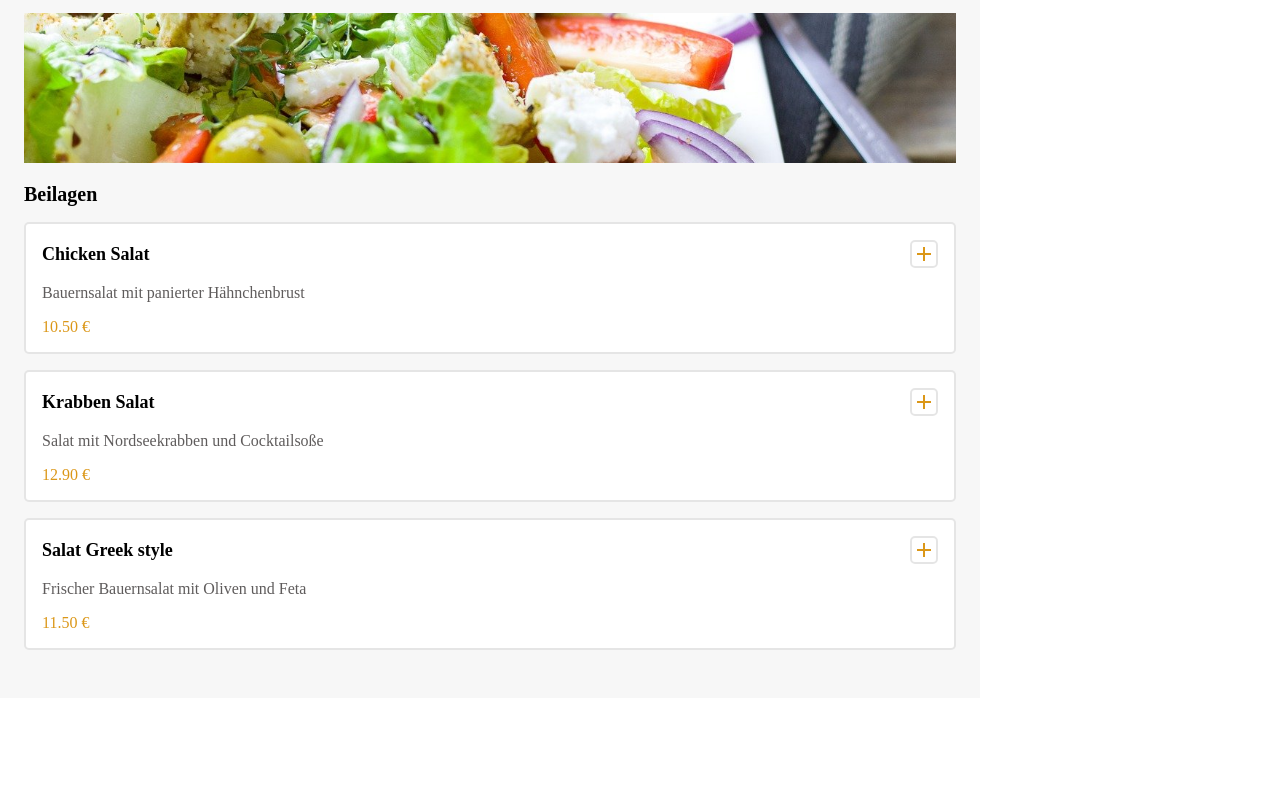
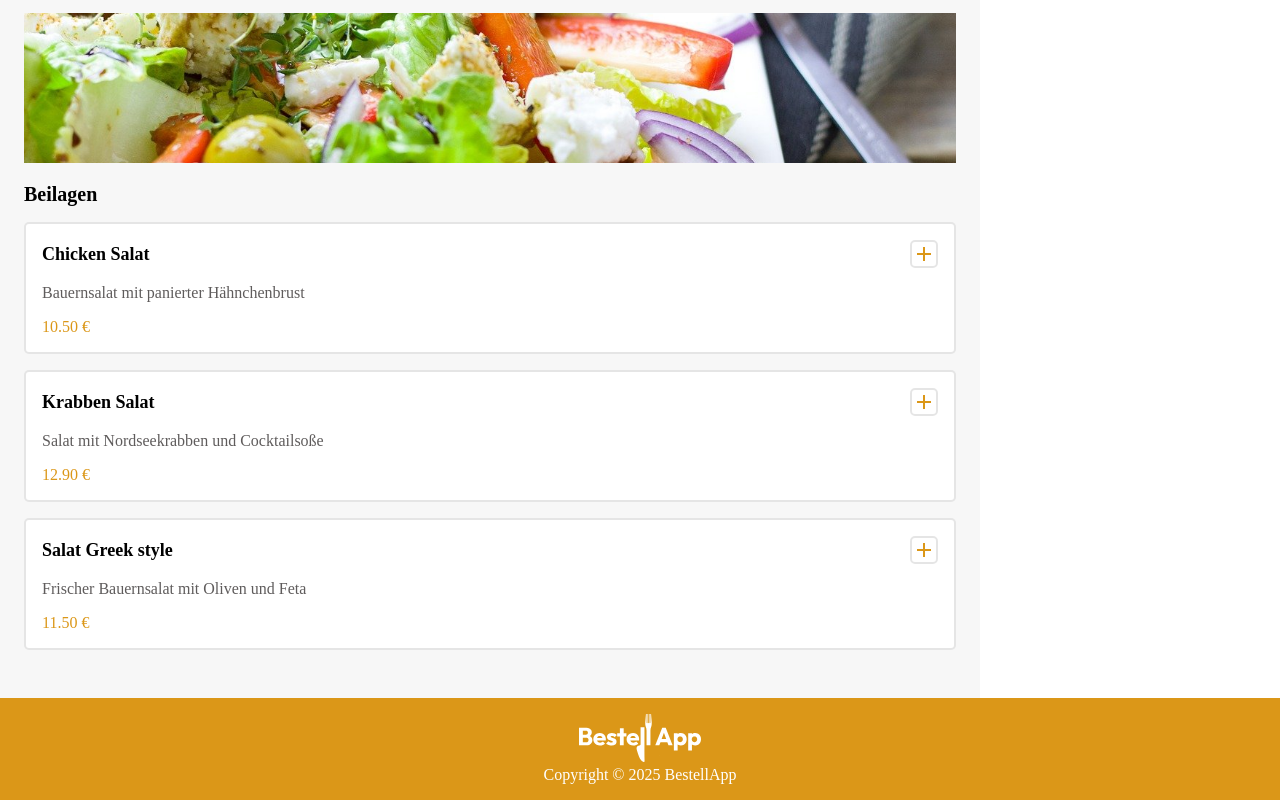
Before and after one commit to XbatzoX/BestellApp, a plain HTML site: page index.html in a window 1280 px wide. Shown: the part 1256-2056 px from the top of the page. Before the commit the page ends 1954 px from the top, so only its background shows below. Drawn offline with Linux system fonts and the light colour scheme; a web font is replaced by a local one.

Commit message:
added footer

```diff
--- a/index.html
+++ b/index.html
@@ -16,7 +16,7 @@
 </head>
 <body onload="renderDishes()">
     <header>
-        <div class="headline">
+        <div id="header_link" class="headline">
             <img src="./assets/img/Bestell App- Logo.svg" alt="Bestell App Logo">
         </div>
     </header>
@@ -83,7 +83,12 @@
                 </div>
             </div>
         </section>
-
     </main>
+    <footer class="color-header-footer">
+        <a href="#header_link">
+            <img id="footer-logo" src="./assets/img/Bestell App- Logo.svg" alt="logo of bestellapp">
+        </a>
+        <span>Copyright &copy; 2025 BestellApp</span>
+    </footer>
 </body>
 </html>
--- a/style.css
+++ b/style.css
@@ -202,6 +202,21 @@ main{
     background-color: rgba(0, 0, 0, 0.15);
 }
 
+.color-header-footer{
+    background-color: rgb(219, 151, 24);
+    color: white;
+    padding-top: 16px;
+    padding-bottom: 16px;
+    display: flex;
+    flex-direction: column;
+    align-items: center;
+}
+
+#footer-logo{
+    height: 48px;
+    width: auto;
+}
+
 @media(max-width:768px){
     .basket-container{
         width: 100%;
--- a/styles/basketboxes.css
+++ b/styles/basketboxes.css
@@ -1,3 +1,7 @@
+.basket-container{
+    min-height: calc(100vh - 203px);
+}
+
 .basket-content{
     display: flex;
     flex-direction: column;
```
